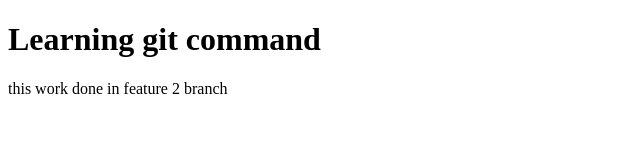
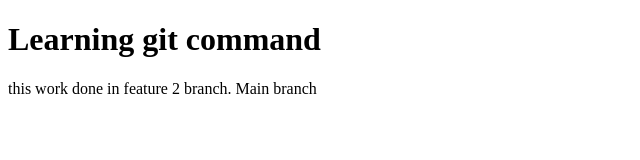
Before and after one commit to Anurag-Rastogi/Another_One, a plain HTML site: page index.html in a window 1280 px wide. Shown: the whole page, without its empty margins (0-640 px from the left). Drawn offline with Linux system fonts and the light colour scheme.

Commit message:
added main branch

```diff
--- a/index.html
+++ b/index.html
@@ -8,7 +8,7 @@
 <body>
 
     <h1>Learning git command</h1>
-    <p>this work done in feature 2 branch</p>
+    <p>this work done in feature 2 branch. Main branch</p>
 
 </body>
 </html>
```
